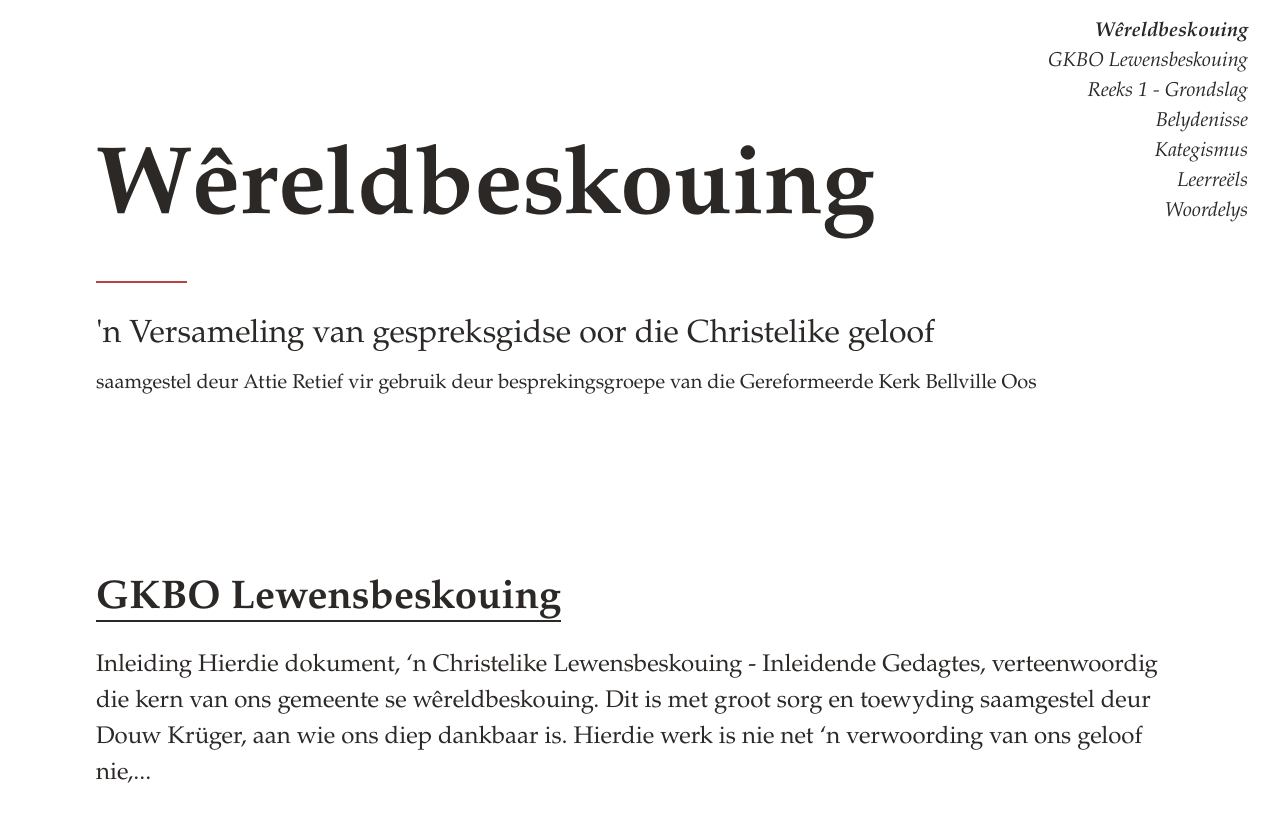
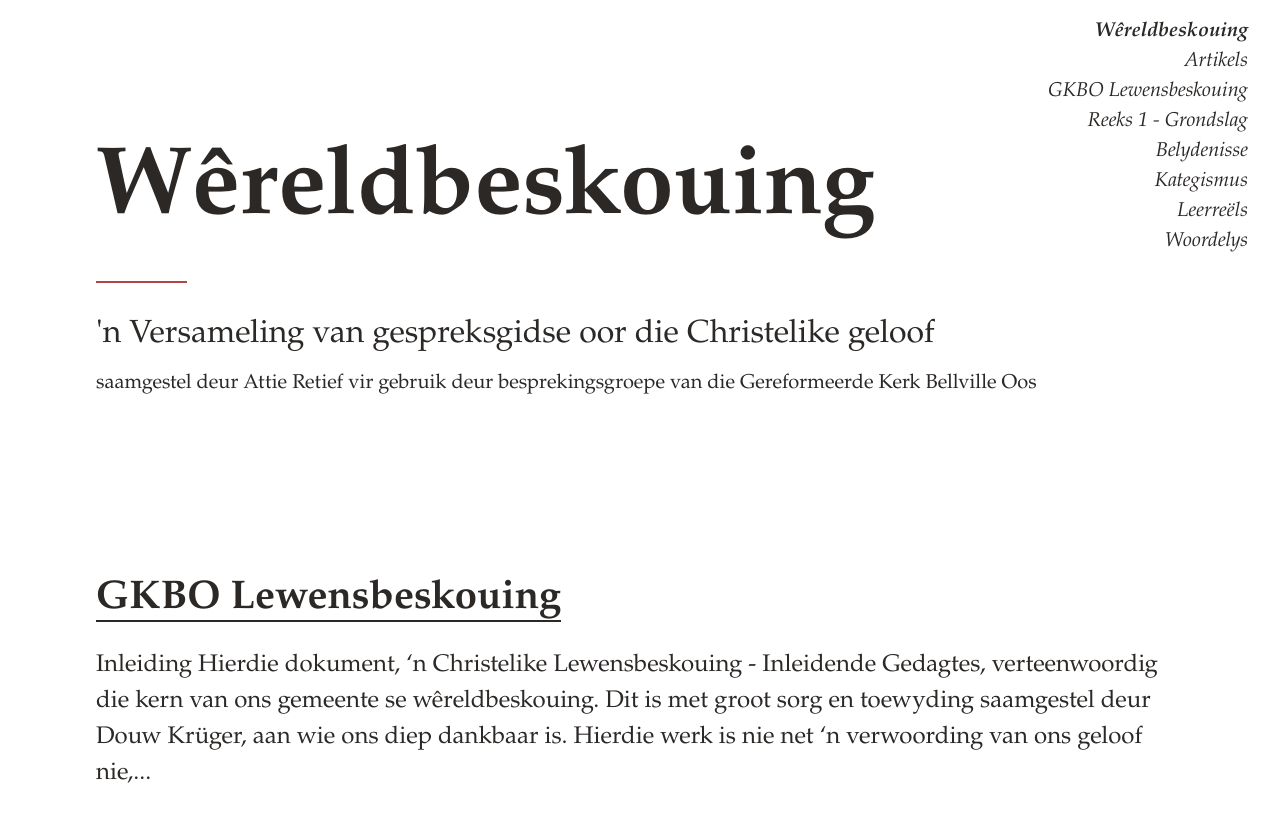
Before and after one commit to attieretief/GKBOReekse, a Jekyll site: the page built from index.md, in a window 1280 px wide and 900 px high. Shown: the top 822 px of the window. Built offline with Jekyll 4.4.1, drawn with Linux system fonts in a browser that asks for light colours.

Commit message:
Navigation and date format

```diff
--- a/_layouts/home.html
+++ b/_layouts/home.html
@@ -26,9 +26,19 @@
                 {{ site.title }}
               </a>
             </li>
-            {% assign regular_pages = site.pages | where: "layout", "page" | sort: "title" %}
+            {% assign regular_pages = site.pages | where: "layout", "page" | where_exp: "item", "item.permalink != '/posts/'" | sort: "title" %}
             {% assign course_pages = site.pages | where: "layout", "course" | sort: "order" %}
             {% assign all_pages = regular_pages | concat: course_pages %}
+
+            <!-- Add Posts section -->
+            {% if site.posts.size > 0 %}
+            <li class="mobile-nav-item">
+              <a class="italic no-underline h4" href="{{ site.baseurl }}/posts/">
+                Artikels
+              </a>
+            </li>
+            {% endif %}
+
             {% for my_page in all_pages %}
               {% if my_page.title %}
               <li class="mobile-nav-item">
@@ -48,9 +58,17 @@
                 {{ site.title }}
               </a>
               </li>
-            {% assign regular_pages = site.pages | where: "layout", "page" | sort: "title" %}
+            {% assign regular_pages = site.pages | where: "layout", "page" | where_exp: "item", "item.permalink != '/posts/'" | sort: "title" %}
             {% assign course_pages = site.pages | where: "layout", "course" | sort: "order" %}
             {% assign all_pages = regular_pages | concat: course_pages %}
+
+            <!-- Add Posts section -->
+            {% if site.posts.size > 0 %}
+            <li class="inline-block block-lg text-right ml-1 ml-lg-0">
+              <a class="italic no-underline h4 font-smoothing" href="{{ site.baseurl }}/posts/">Artikels</a>
+            </li>
+            {% endif %}
+
             {% for my_page in all_pages %}
               {% if my_page.title %}
               <li class="inline-block block-lg text-right ml-1 ml-lg-0">
--- a/_layouts/post.html
+++ b/_layouts/post.html
@@ -10,7 +10,7 @@ layout: default
   <div class="mt-4 mb-2 clearfix header-text">
     <div class="clearfix mb-1 py-1">
       <p class="h4 lh-condensed">
-        <time datetime="{{ page.date | date_to_xmlschema }}" itemprop="datePublished">{{ page.date | date: "%b %-d, %Y" }}</time>
+        <time datetime="{{ page.date | date_to_xmlschema }}" itemprop="datePublished">{{ page.date | date: "%-d %b, %Y" }}</time>
       </p>
       <div class="col-1 sm-width-full border-top-thick">
       </div>
--- a/_layouts/posts.html
+++ b/_layouts/posts.html
@@ -13,7 +13,7 @@ layout: page
         </h2>
         <div class="post-meta text-gray-600 mb-2">
           <time datetime="{{ post.date | date_to_xmlschema }}">
-            {{ post.date | date: "%b %-d, %Y" }}
+            {{ post.date | date: "%-d %b, %Y" }}
           </time>
           {% if post.author %}
             <span class="author"> — deur {{ post.author }}</span>
```
